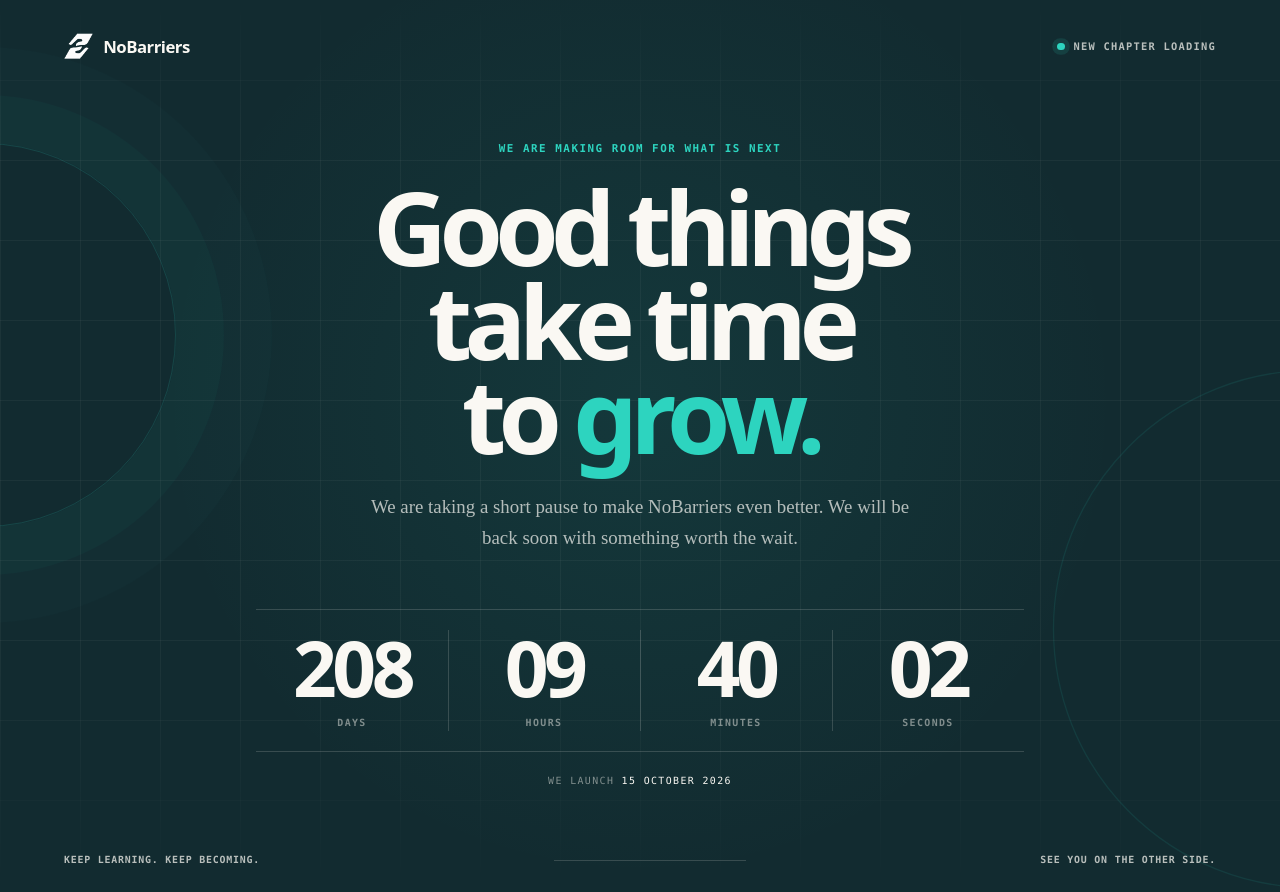
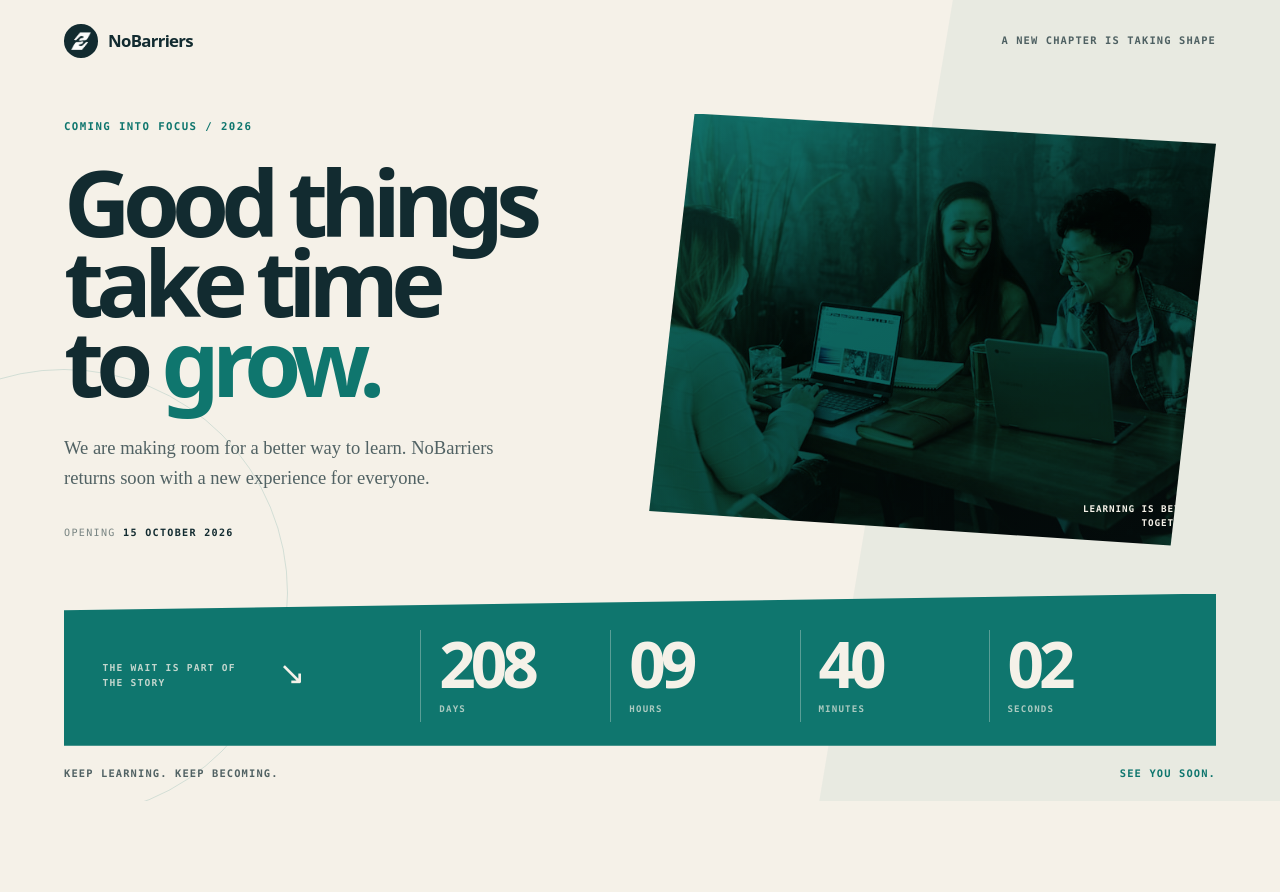
Before and after one commit to assapkibasha/no-barriers, a Next.js app in the folder frontend/: page / in a window 1280 px wide. After the commit the page ends 801 px from the top, so only its background shows below. Built offline with nearby package versions, Linux system fonts and the light colour scheme; no server answers.

Commit message:
Redesign launch countdown hero

```diff
--- a/frontend/src/App.tsx
+++ b/frontend/src/App.tsx
@@ -40,25 +40,39 @@ export default function App() {
 
   return (
     <main className="launch-page">
-      <div className="launch-glow launch-glow-one" aria-hidden="true" />
-      <div className="launch-glow launch-glow-two" aria-hidden="true" />
-      <div className="launch-grid" aria-hidden="true" />
-
       <header className="launch-header">
         <a className="brand-lockup" href="/" aria-label="NoBarriers home">
-          <img src="/images/logo.png" alt="" className="brand-mark" />
+          <span className="brand-badge"><img src="/images/logo.png" alt="" className="brand-mark" /></span>
           <span>NoBarriers</span>
         </a>
-        <span className="header-status"><i aria-hidden="true" /> New chapter loading</span>
+        <span className="header-note">A new chapter is taking shape</span>
       </header>
 
-      <section className="launch-content" aria-labelledby="launch-title">
-        <p className="launch-eyebrow">We are making room for what is next</p>
-        <h1 id="launch-title">Good things take time to <em>grow.</em></h1>
-        <p className="launch-message">
-          We are taking a short pause to make NoBarriers even better. We will be back soon with something worth the wait.
-        </p>
+      <section className="launch-hero" aria-labelledby="launch-title">
+        <div className="launch-copy">
+          <p className="launch-eyebrow">Coming into focus / 2026</p>
+          <h1 id="launch-title">Good things take time to <em>grow.</em></h1>
+          <p className="launch-message">
+            We are making room for a better way to learn. NoBarriers returns soon with a new experience for everyone.
+          </p>
+          <p className="launch-date">Opening <strong>15 October 2026</strong></p>
+        </div>
 
+        <div className="launch-image-wrap">
+          <img
+            className="launch-image"
+            src="/images/hero.jpg"
+            alt="Three people learning together around a table"
+          />
+          <span className="image-caption">Learning is better together.</span>
+        </div>
+      </section>
+
+      <section className="countdown-panel" aria-label="Countdown to launch">
+        <div className="countdown-intro">
+          <span className="countdown-kicker">The wait is part of the story</span>
+          <span className="countdown-arrow" aria-hidden="true">↘</span>
+        </div>
         <div className="countdown" role="timer" aria-live="polite" aria-label="Time remaining until launch">
           {countdownItems.map((item) => (
             <div className="countdown-unit" key={item.label}>
@@ -67,14 +81,11 @@ export default function App() {
             </div>
           ))}
         </div>
-
-        <p className="launch-date">We launch <span>15 October 2026</span></p>
       </section>
 
       <footer className="launch-footer">
         <span>Keep learning. Keep becoming.</span>
-        <span className="footer-rule" aria-hidden="true" />
-        <span>See you on the other side.</span>
+        <span>See you soon.</span>
       </footer>
     </main>
   )
--- a/frontend/src/index.css
+++ b/frontend/src/index.css
@@ -2,50 +2,63 @@
 @tailwind components;
 @tailwind utilities;
 
-:root { --launch-ink: #122b30; --launch-paper: #faf8f3; --launch-teal: #2dd4bf; --launch-line: rgba(250, 248, 243, 0.16); }
+:root { --paper: #f5f1e8; --ink: #122b30; --teal: #0f766e; --teal-light: #2dd4bf; --line: rgba(18, 43, 48, 0.18); }
 * { box-sizing: border-box; }
 html, body { margin: 0; min-height: 100%; }
-body { background: var(--launch-ink); color: var(--launch-paper); }
+body { background: var(--paper); color: var(--ink); }
 
-.launch-page { position: relative; isolation: isolate; display: flex; min-height: 100dvh; flex-direction: column; overflow: hidden; background: radial-gradient(circle at 50% 45%, rgba(45, 212, 191, 0.08), transparent 30rem), var(--launch-ink); padding: 2rem clamp(1.25rem, 5vw, 5.5rem) 1.5rem; }
-.launch-grid { position: absolute; z-index: -1; inset: 0; opacity: 0.28; background-image: linear-gradient(var(--launch-line) 1px, transparent 1px), linear-gradient(90deg, var(--launch-line) 1px, transparent 1px); background-size: 5rem 5rem; mask-image: linear-gradient(to bottom, transparent, black 15%, black 75%, transparent); }
-.launch-glow { position: absolute; z-index: -1; width: 24rem; height: 24rem; border: 1px solid rgba(45, 212, 191, 0.16); border-radius: 999px; pointer-events: none; }
-.launch-glow-one { top: 16%; left: -13rem; box-shadow: 0 0 0 3rem rgba(45, 212, 191, 0.03), 0 0 0 6rem rgba(45, 212, 191, 0.02); }
-.launch-glow-two { right: -14rem; bottom: 8%; opacity: 0.62; transform: scale(1.35); }
-.launch-header, .launch-footer { display: flex; align-items: center; justify-content: space-between; color: rgba(250, 248, 243, 0.72); font-size: 0.75rem; font-weight: 700; letter-spacing: 0.08em; text-transform: uppercase; }
-.brand-lockup { display: inline-flex; align-items: center; gap: 0.65rem; color: var(--launch-paper); font-family: ui-rounded, "Arial Rounded MT Bold", system-ui, sans-serif; font-size: 1.05rem; font-weight: 800; letter-spacing: -0.03em; text-decoration: none; text-transform: none; }
-.brand-mark { width: 1.8rem; height: 1.8rem; object-fit: contain; }
-.header-status { display: inline-flex; align-items: center; gap: 0.55rem; font-family: ui-monospace, SFMono-Regular, Menlo, monospace; font-size: 0.65rem; letter-spacing: 0.12em; }
-.header-status i { display: block; width: 0.45rem; height: 0.45rem; border-radius: 50%; background: var(--launch-teal); box-shadow: 0 0 0 0.3rem rgba(45, 212, 191, 0.12); }
-.launch-content { width: min(100%, 70rem); margin: auto; padding: 5rem 0 4rem; text-align: center; }
-.launch-eyebrow, .countdown-label, .launch-date { font-family: ui-monospace, SFMono-Regular, Menlo, monospace; letter-spacing: 0.14em; text-transform: uppercase; }
-.launch-eyebrow { margin: 0 0 1.4rem; color: var(--launch-teal); font-size: 0.68rem; font-weight: 700; }
-.launch-content h1 { max-width: 12ch; margin: 0 auto; color: var(--launch-paper); font-family: ui-rounded, "Arial Rounded MT Bold", system-ui, sans-serif; font-size: clamp(3.25rem, 8vw, 7.5rem); font-weight: 900; letter-spacing: -0.075em; line-height: 0.92; text-wrap: balance; }
-.launch-content h1 em { color: var(--launch-teal); font-style: normal; }
-.launch-message { max-width: 35rem; margin: 1.8rem auto 0; color: rgba(250, 248, 243, 0.7); font-size: clamp(1rem, 1.8vw, 1.18rem); line-height: 1.65; }
-.countdown { display: grid; grid-template-columns: repeat(4, minmax(0, 1fr)); width: min(100%, 48rem); margin: 3.5rem auto 0; border-top: 1px solid var(--launch-line); border-bottom: 1px solid var(--launch-line); }
-.countdown-unit { position: relative; padding: 1.35rem 0.75rem 1.25rem; }
-.countdown-unit + .countdown-unit::before { position: absolute; top: 1.25rem; bottom: 1.25rem; left: 0; width: 1px; background: var(--launch-line); content: ''; }
-.countdown-value { display: block; color: var(--launch-paper); font-family: ui-rounded, "Arial Rounded MT Bold", system-ui, sans-serif; font-size: clamp(2.7rem, 6vw, 5.7rem); font-variant-numeric: tabular-nums; font-weight: 800; letter-spacing: -0.06em; line-height: 0.95; }
-.countdown-label { display: block; margin-top: 0.7rem; color: rgba(250, 248, 243, 0.47); font-size: 0.62rem; font-weight: 700; }
-.launch-date { margin: 1.4rem 0 0; color: rgba(250, 248, 243, 0.48); font-size: 0.62rem; }
-.launch-date span { color: var(--launch-paper); }
-.launch-footer { gap: 1rem; font-family: ui-monospace, SFMono-Regular, Menlo, monospace; font-size: 0.62rem; letter-spacing: 0.08em; }
-.footer-rule { flex: 1; height: 1px; max-width: 12rem; background: var(--launch-line); }
+.launch-page { position: relative; isolation: isolate; display: flex; min-height: 100dvh; flex-direction: column; overflow: hidden; background: var(--paper); padding: 1.5rem clamp(1.25rem, 5vw, 5.75rem) 1.25rem; }
+.launch-page::before { position: absolute; z-index: -1; top: 0; right: 0; width: 36vw; height: 100%; background: rgba(15, 118, 110, 0.055); clip-path: polygon(29% 0, 100% 0, 100% 100%, 0 100%); content: ''; }
+.launch-page::after { position: absolute; z-index: -1; top: 46%; left: -10rem; width: 28rem; height: 28rem; border: 1px solid rgba(15, 118, 110, 0.15); border-radius: 50%; content: ''; }
 
-@media (max-width: 640px) {
-  .launch-page { padding: 1.4rem 1.1rem 1.2rem; }
-  .launch-header, .launch-footer { font-size: 0.58rem; }
-  .header-status { font-size: 0.55rem; }
-  .launch-content { padding: 4rem 0 3rem; }
-  .launch-content h1 { max-width: 9ch; font-size: clamp(3.4rem, 16vw, 5.2rem); }
-  .launch-message { max-width: 25rem; font-size: 0.95rem; }
-  .countdown { margin-top: 2.7rem; }
-  .countdown-unit { padding: 1.1rem 0.2rem 1rem; }
-  .countdown-value { font-size: clamp(2rem, 10vw, 3.25rem); }
+.launch-header, .launch-footer { display: flex; align-items: center; justify-content: space-between; color: rgba(18, 43, 48, 0.72); font-family: ui-monospace, SFMono-Regular, Menlo, monospace; font-size: 0.65rem; font-weight: 700; letter-spacing: 0.11em; text-transform: uppercase; }
+.brand-lockup { display: inline-flex; align-items: center; gap: 0.65rem; color: var(--ink); font-family: ui-rounded, "Arial Rounded MT Bold", system-ui, sans-serif; font-size: 1.05rem; font-weight: 900; letter-spacing: -0.04em; text-decoration: none; text-transform: none; }
+.brand-badge { display: grid; width: 2.1rem; height: 2.1rem; place-items: center; border-radius: 50%; background: var(--ink); }
+.brand-mark { width: 1.28rem; height: 1.28rem; object-fit: contain; }
+.header-note { max-width: 18rem; text-align: right; }
+
+.launch-hero { display: grid; grid-template-columns: minmax(0, 0.92fr) minmax(18rem, 1.08fr); align-items: center; gap: clamp(2.5rem, 8vw, 9rem); width: min(100%, 88rem); margin: auto; padding: clamp(3rem, 7vh, 6rem) 0 clamp(2.5rem, 6vh, 5.5rem); }
+.launch-copy { position: relative; z-index: 1; max-width: 38rem; }
+.launch-eyebrow, .countdown-kicker, .launch-date, .countdown-label { font-family: ui-monospace, SFMono-Regular, Menlo, monospace; letter-spacing: 0.13em; text-transform: uppercase; }
+.launch-eyebrow { margin: 0 0 1.6rem; color: var(--teal); font-size: 0.67rem; font-weight: 800; }
+.launch-content h1, .launch-copy h1 { max-width: 9ch; margin: 0; color: var(--ink); font-family: ui-rounded, "Arial Rounded MT Bold", system-ui, sans-serif; font-size: clamp(3.6rem, 7.2vw, 8.3rem); font-weight: 900; letter-spacing: -0.085em; line-height: 0.87; text-wrap: balance; }
+.launch-copy h1 em { color: var(--teal); font-style: normal; }
+.launch-message { max-width: 29rem; margin: 2rem 0 0; color: rgba(18, 43, 48, 0.72); font-size: clamp(1rem, 1.45vw, 1.18rem); line-height: 1.6; }
+.launch-date { margin: 2rem 0 0; color: rgba(18, 43, 48, 0.55); font-size: 0.63rem; }
+.launch-date strong { color: var(--ink); font-weight: 800; }
+
+.launch-image-wrap { position: relative; min-height: clamp(20rem, 54vh, 36rem); overflow: hidden; background: var(--teal); clip-path: polygon(8% 0, 100% 7%, 92% 100%, 0 92%); }
+.launch-image { display: block; width: 100%; height: 100%; min-height: inherit; object-fit: cover; filter: saturate(0.82) contrast(0.95); mix-blend-mode: multiply; }
+.launch-image-wrap::after { position: absolute; inset: 0; background: linear-gradient(155deg, rgba(45, 212, 191, 0.22), transparent 45%, rgba(18, 43, 48, 0.18)); content: ''; pointer-events: none; }
+.image-caption { position: absolute; right: 1rem; bottom: 1rem; z-index: 1; max-width: 8rem; color: var(--paper); font-family: ui-monospace, SFMono-Regular, Menlo, monospace; font-size: 0.58rem; font-weight: 700; letter-spacing: 0.1em; line-height: 1.5; text-align: right; text-transform: uppercase; }
+
+.countdown-panel { display: grid; grid-template-columns: minmax(12rem, 0.42fr) minmax(0, 1fr); align-items: center; width: min(100%, 88rem); margin: 0 auto; background: var(--teal); color: var(--paper); clip-path: polygon(0 11%, 100% 0, 100% 100%, 0 100%); padding: 2.3rem clamp(1rem, 3vw, 3rem) 1.5rem; }
+.countdown-intro { display: flex; align-items: flex-start; gap: 1rem; padding: 0 1rem 0 0; }
+.countdown-kicker { max-width: 10rem; color: rgba(245, 241, 232, 0.78); font-size: 0.6rem; font-weight: 800; line-height: 1.55; }
+.countdown-arrow { color: var(--paper); font-size: 2rem; line-height: 0.8; }
+.countdown { display: grid; grid-template-columns: repeat(4, minmax(0, 1fr)); border-left: 1px solid rgba(245, 241, 232, 0.32); }
+.countdown-unit { position: relative; padding: 0.3rem clamp(0.5rem, 1.4vw, 1.3rem); }
+.countdown-unit + .countdown-unit { border-left: 1px solid rgba(245, 241, 232, 0.32); }
+.countdown-value { display: block; color: var(--paper); font-family: ui-rounded, "Arial Rounded MT Bold", system-ui, sans-serif; font-size: clamp(2.5rem, 5vw, 5.7rem); font-variant-numeric: tabular-nums; font-weight: 900; letter-spacing: -0.08em; line-height: 0.9; }
+.countdown-label { display: block; margin-top: 0.65rem; color: rgba(245, 241, 232, 0.68); font-size: 0.57rem; font-weight: 800; }
+.launch-footer { gap: 1rem; margin-top: auto; padding-top: 1.25rem; }
+.launch-footer span:last-child { color: var(--teal); }
+
+@media (max-width: 760px) {
+  .launch-page { padding: 1.2rem 1rem 1rem; }
+  .header-note { max-width: 11rem; font-size: 0.55rem; }
+  .launch-hero { grid-template-columns: 1fr; gap: 2.5rem; padding: 3.5rem 0 2.3rem; }
+  .launch-copy { max-width: 31rem; }
+  .launch-copy h1 { max-width: 8ch; font-size: clamp(3.65rem, 15vw, 6rem); }
+  .launch-message { max-width: 26rem; margin-top: 1.5rem; }
+  .launch-image-wrap { min-height: 16rem; max-height: 24rem; clip-path: polygon(4% 0, 100% 5%, 96% 100%, 0 95%); }
+  .countdown-panel { grid-template-columns: 1fr; gap: 1.2rem; clip-path: polygon(0 4%, 100% 0, 100% 100%, 0 100%); padding: 1.8rem 1rem 1.1rem; }
+  .countdown-intro { justify-content: space-between; padding: 0; }
+  .countdown { border-left: 0; }
+  .countdown-value { font-size: clamp(2.2rem, 12vw, 3.6rem); }
   .countdown-label { font-size: 0.48rem; letter-spacing: 0.08em; }
+  .launch-footer { font-size: 0.55rem; }
   .launch-footer span:first-child { display: none; }
-  .launch-footer .footer-rule { max-width: none; }
 }
 
 @media (prefers-reduced-motion: reduce) {
```
